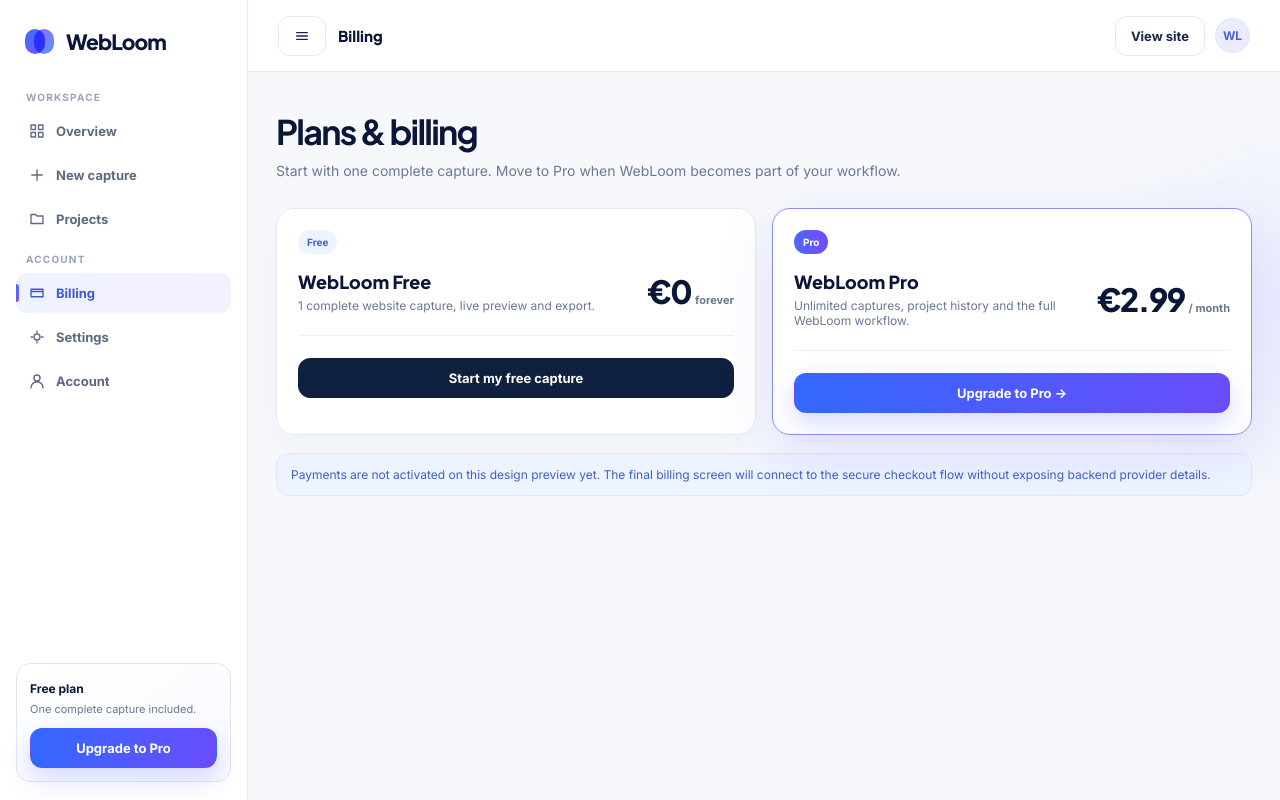
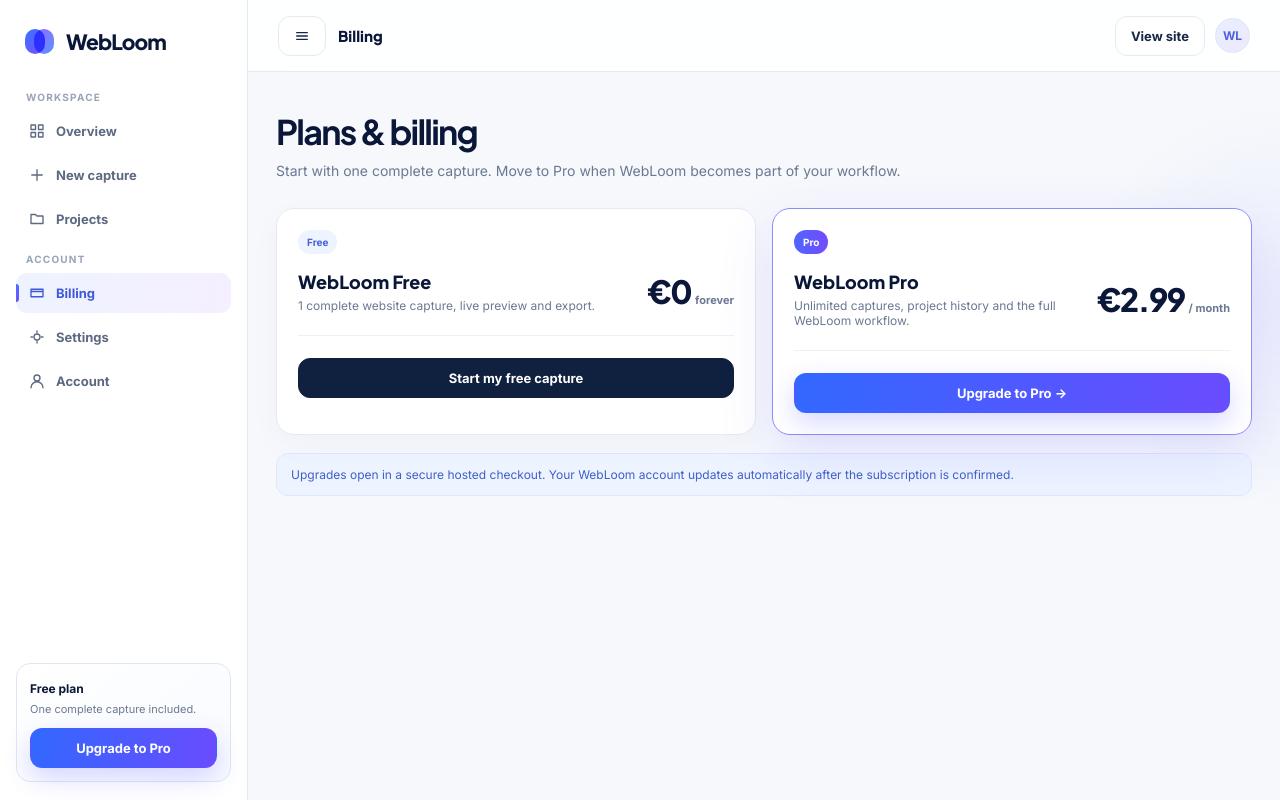
Before and after one commit to greenman9909-cmd/spa-ripper, a Flask app: template web/templates/billing.html in a window 1280 px wide. Run offline with Flask 3, Linux system fonts and the light colour scheme; the template is opened without the code that fills it, so the values that code supplies are empty.

Commit message:
Finalize WebLoom billing page copy and action

```diff
--- a/web/templates/billing.html
+++ b/web/templates/billing.html
@@ -10,6 +10,6 @@
 <div class="hero-row reveal"><div><h1>Plans & billing</h1><p>Start with one complete capture. Move to Pro when WebLoom becomes part of your workflow.</p></div></div>
 <div class="grid cols-2 reveal">
 <div class="card"><span class="badge">Free</span><div class="plan-card" style="margin-top:16px"><div><div class="plan-name">WebLoom Free</div><div class="plan-meta">1 complete website capture, live preview and export.</div></div><div class="price">€0 <small>forever</small></div></div><div class="divider"></div><button class="btn dark full">Start my free capture</button></div>
-<div class="card" style="border-color:#8b8df8;box-shadow:0 20px 55px rgba(84,78,255,.13)"><span class="badge" style="background:linear-gradient(90deg,#4e66ff,#744aff);color:#fff">Pro</span><div class="plan-card" style="margin-top:16px"><div><div class="plan-name">WebLoom Pro</div><div class="plan-meta">Unlimited captures, project history and the full WebLoom workflow.</div></div><div class="price">€2.99 <small>/ month</small></div></div><div class="divider"></div><button class="btn primary full">Upgrade to Pro →</button></div>
+<div class="card" style="border-color:#8b8df8;box-shadow:0 20px 55px rgba(84,78,255,.13)"><span class="badge" style="background:linear-gradient(90deg,#4e66ff,#744aff);color:#fff">Pro</span><div class="plan-card" style="margin-top:16px"><div><div class="plan-name">WebLoom Pro</div><div class="plan-meta">Unlimited captures, project history and the full WebLoom workflow.</div></div><div class="price">€2.99 <small>/ month</small></div></div><div class="divider"></div><button id="upgradePro" class="btn primary full" type="button">Upgrade to Pro →</button></div>
 </div>
-<div class="notice reveal" style="margin-top:18px">Payments are not activated on this design preview yet. The final billing screen will connect to the secure checkout flow without exposing backend provider details.</div></div></main></div><script src="/__spa_ui/static/webloom-app.js"></script></body></html>
+<div class="notice reveal" style="margin-top:18px">Upgrades open in a secure hosted checkout. Your WebLoom account updates automatically after the subscription is confirmed.</div></div></main></div><script src="/__spa_ui/static/webloom-app.js"></script></body></html>
```
